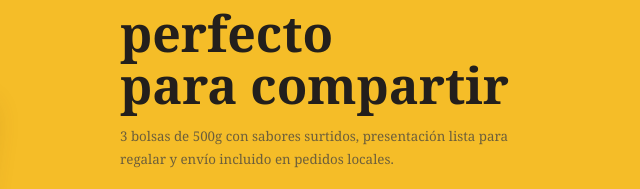
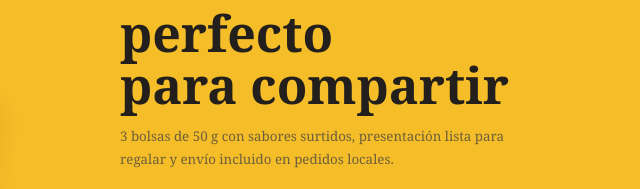
Before and after one commit to ikervelarde1905-stack1/gomitas-dulce-pica, a plain HTML site: page index.html in a window 1280 px wide. Shown: the part 1806-1995 px from the top of the page, 623-1263 px from the left. Drawn offline with Linux system fonts and the light colour scheme.

Commit message:
Update combo to 50 gram bags

```diff
--- a/index.html
+++ b/index.html
@@ -119,7 +119,7 @@
         <div class="combo-copy">
           <p class="eyebrow">Arma tu fiesta</p>
           <h2>El combo perfecto<br>para compartir</h2>
-          <p>3 bolsas de 500g con sabores surtidos, presentación lista para regalar y envío incluido en pedidos locales.</p>
+          <p>3 bolsas de 50 g con sabores surtidos, presentación lista para regalar y envío incluido en pedidos locales.</p>
           <div class="combo-price"><strong>$20</strong></div>
           <button class="button add-combo" type="button" data-name="Combo Fiesta 3 Bolsas" data-price="20">Agregar combo</button>
         </div>
```
